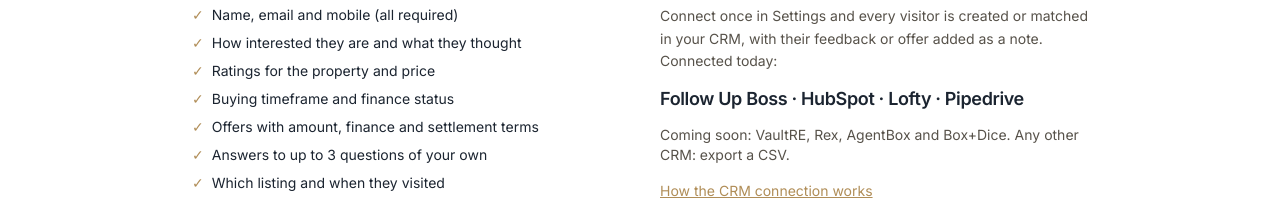
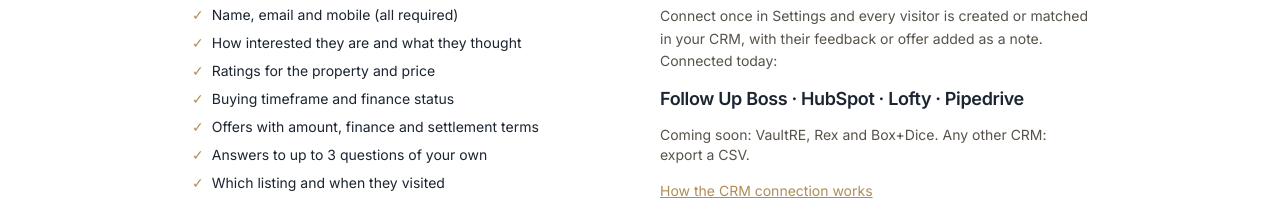
Before and after one commit to openhouseiq/openhouseiq, a Next.js app: page /open-home-sign-in-app in a window 1280 px wide. Shown: the part 2440-2655 px from the top of the page. Built offline with nearby package versions, Linux system fonts and the light colour scheme; no server answers.

Commit message:
Sign-in app page: drop AgentBox from coming soon

```diff
--- a/src/app/open-home-sign-in-app/page.tsx
+++ b/src/app/open-home-sign-in-app/page.tsx
@@ -149,7 +149,7 @@ const FAQS = [
   {
     question: "Does it work with my CRM?",
     answer:
-      "Yes. Open Home Hero sends every visitor to Follow Up Boss, HubSpot, Lofty or Pipedrive today, with VaultRE, Rex, AgentBox and Box+Dice coming soon. Repeat visitors are matched, not duplicated. If you use another CRM, you can export every lead as a CSV and import it.",
+      "Yes. Open Home Hero sends every visitor to Follow Up Boss, HubSpot, Lofty or Pipedrive today, with VaultRE, Rex and Box+Dice coming soon. Repeat visitors are matched, not duplicated. If you use another CRM, you can export every lead as a CSV and import it.",
   },
   {
     question: "Can I use a QR code for open house sign-in instead of an iPad?",
@@ -357,7 +357,7 @@ export default function OpenHomeSignInAppPage() {
               </p>
               <p className="mt-3 font-serif text-lg text-ink">Follow Up Boss · HubSpot · Lofty · Pipedrive</p>
               <p className="mt-3 text-sm text-ink-soft">
-                Coming soon: VaultRE, Rex, AgentBox and Box+Dice. Any other CRM: export a CSV.
+                Coming soon: VaultRE, Rex and Box+Dice. Any other CRM: export a CSV.
               </p>
               <Link href="/#crm" className="mt-4 inline-block text-sm text-brass underline">
                 How the CRM connection works
```
